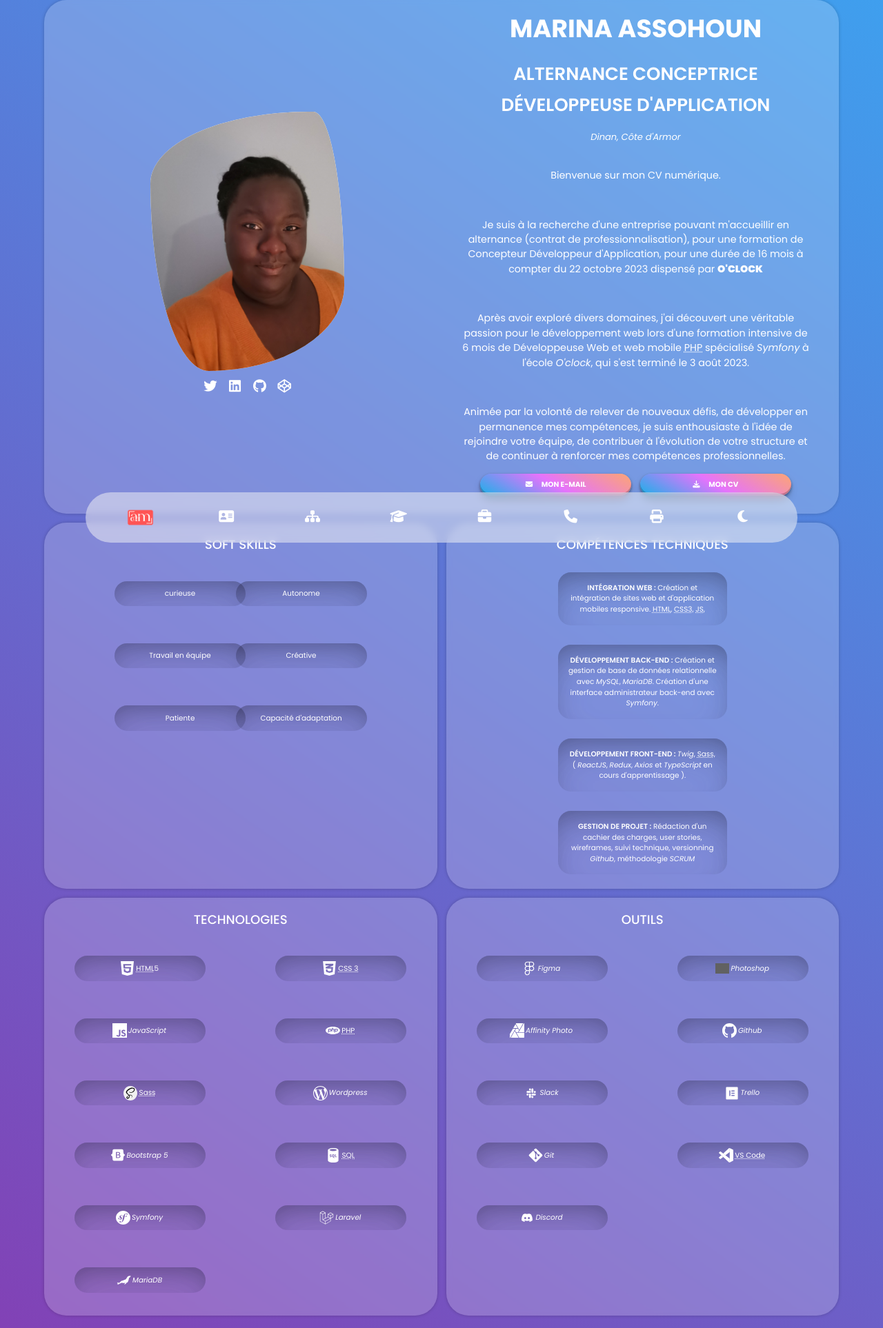
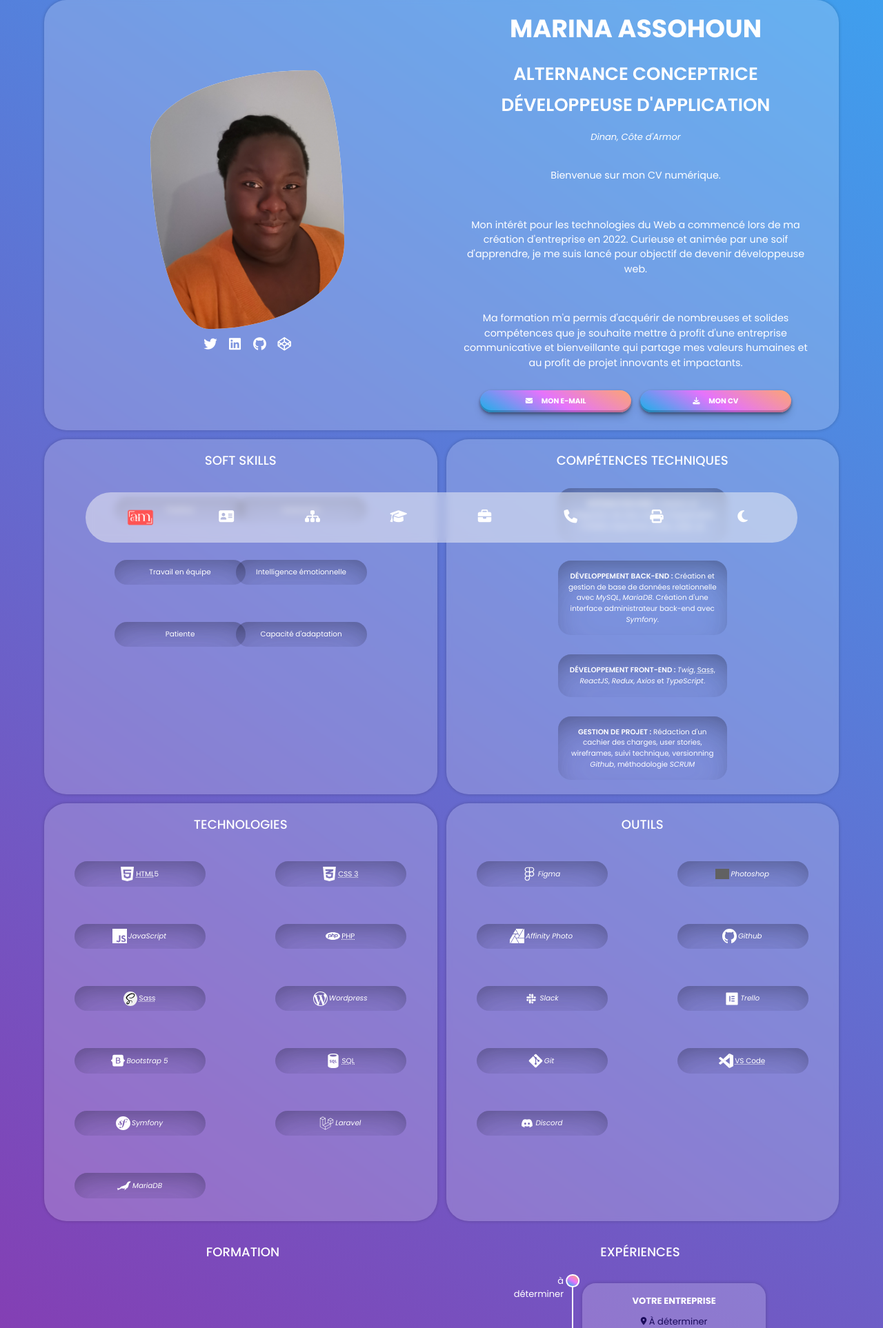
Before and after one commit to marinaassohoun/cv, a PHP site: page / in a window 1280 px wide. Shown: the top 1926 px of the page at 69% size. Run offline with PHP 8.4, Linux system fonts and the light colour scheme; some libraries are stand-ins or nearby versions; grey boxes are pictures that could not be loaded.

Commit message:
update meta and cv file

```diff
--- a/assets/css/responsive_tablet.css
+++ b/assets/css/responsive_tablet.css
@@ -50,6 +50,7 @@
   }
   .about__text {
     font-size: 1.1em;
+    margin-bottom: 1em;
   }
   /*** skill section ***/
 
--- a/index.html
+++ b/index.html
@@ -1,21 +1,23 @@
 <!DOCTYPE html>
-<html lang="fr">
+<html lang="fr" xmlns:og="http://ogp.me/ns#">
   <head>
     <meta charset="UTF-8" />
     <meta http-equiv="X-UA-Compatible" content="IE=edge" />
     <meta name="viewport" content="width=device-width, initial-scale=1.0" />
     <meta name="mobile-web-app-capable" content="yes" />
     <meta name="apple-mobile-web-app-status-bar-style" content="black" />
+    <meta name="theme-color" content="#000000" />
+    <meta name="geo.region" content="FR" />
 
-    <title>CV de Marina Assohoun - Développeuse Web</title>
+    <title>CV de Marina Assohoun - Développeuse PHP / Symfony</title>
 
     <meta
       name="description"
-      content="CV numérique de Marina ASSOHOUN. Développeuse Web, curieuse et passionnée. Je suis à la recherche d'un d'une alternance pour la formation de Concepteur Développeur d'Application. "
+      content="CV numérique de Marina ASSOHOUN - Développeuse PHP / Symfony, curieuse et passionnée. "
     />
     <meta
       name="keywords"
-      content="CV, développeuse web, back-end, HTML, CSS, JavaScript, Symfony"
+      content="CV, développeuse web, back-end, HTML, CSS, PHP, JavaScript, Symfony, Marina Assohoun, Assohoun, développeur web, développeur web junior, développeur dinan, développeur front-end, développeur back-end, développeur React, curriculum vitae, cv développeur, cv développeur web, cv développeur web junior, développeur junior, apprenant O'clock, développeur WordPress, développeur Symfony, développeur Laravel, développeuse, jeune développeuse web, développeur web PHP "
     />
 
     <meta name="author" content="Marina Assohoun" />
@@ -23,16 +25,22 @@
 
     <!-- SEO -->
 
-    <meta property="og:title" content="Marina Assohoun - Développeuse web" />
-    <!--  A modifier régulièrement -->
+    <!-- OG -->
+    <meta
+      property="og:title"
+      content="Marina Assohoun - Développeuse PHP / Symfony"
+    />
 
     <meta
       property="og:description"
-      content="CV numérique de Marina Assohoun, développeuse web, curieuse et passionnée. Je suis à la recherche d'une entreprise en alternance pour une formation de Concepteur Développeur d'Application débutant le 22 octobre 2023. "
+      content="CV numérique de Marina Assohoun, développeuse PHP / Symfony, curieuse et passionnée.  "
+    />
+    <meta
+      property="og:keywords"
+      content="CV, développeuse web, back-end, HTML, CSS, PHP, JavaScript, Symfony, Marina Assohoun, Assohoun, développeur web, développeur web junior, développeur dinan, développeur front-end, développeur back-end, développeur React, curriculum vitae, cv développeur, cv développeur web, cv développeur web junior, développeur junior, apprenant O'clock, développeur WordPress, développeur Symfony, développeur Laravel, développeuse, jeune développeuse web, développeur web PHP "
     />
     <meta property="canonical" href="https://marinaassohoun.github.io/cv/" />
     <meta property="language" content="fr" />
-    <meta name="geo.region" content="FR" />
     <meta
       property="og:image"
       content="https://marinaassohoun.github.io/cv/assets/images/am_logo.png"
@@ -279,33 +314,16 @@
               <p class="about__text">Bienvenue sur mon CV numérique.</p>
 
               <p class="about__text">
-                Je suis à la recherche d'une entreprise pouvant m'accueillir en
-                alternance (contrat de professionnalisation), pour une formation
-                de Concepteur Développeur d'Application, pour une durée de 16
-                mois à compter du
-                <time datetime="2023-10-22">22 octobre 2023</time> dispensé par
-                <a
-                  href="https://oclock.io/formations/alternance"
-                  target="_blank"
-                  alt="liens vers le Site Web d'O'Clock"
-                  >O'Clock</a
-                >
+                Mon intérêt pour les technologies du Web a commencé lors de ma
+                création d'entreprise en 2022. Curieuse et animée par une soif
+                d'apprendre, je me suis lancé pour objectif de devenir
+                développeuse web.
               </p>
               <p class="about__text">
-                Après avoir exploré divers domaines, j'ai découvert une
-                véritable passion pour le développement web lors d'une formation
-                intensive de 6 mois de
-                <span>Développeuse Web et web mobile</span>
-                <abbr title="PHP: Hypertext Preprocessor">PHP</abbr> spécialisé
-                <em>Symfony</em> à l'école <em>O'clock</em>, qui s'est terminé
-                le <time datetime="2023-08-03"> 3 août 2023</time>.
-              </p>
-              <p class="about__text">
-                Animée par la volonté de relever de nouveaux défis, de
-                développer en permanence mes compétences, je suis enthousiaste à
-                l'idée de rejoindre votre équipe, de contribuer à l'évolution de
-                votre structure et de continuer à renforcer mes compétences
-                professionnelles.
+                Ma formation m'a permis d'acquérir de nombreuses et solides
+                compétences que je souhaite mettre à profit d'une entreprise
+                communicative et bienveillante qui partage mes valeurs humaines
+                et au profit de projet innovants et impactants.
               </p>
               <div class="about__button grid u-no-print">
                 <a
@@ -341,8 +359,8 @@
                 <div class="card__item">
                   <span
                     class="card__item--text"
-                    aria-label="Compétence : Curieuse"
-                    >curieuse</span
+                    aria-label="Compétence : Positive"
+                    >Positive</span
                   >
                 </div>
               </div>
@@ -371,8 +389,8 @@
                 <div class="card__item">
                   <span
                     class="card__item--text"
-                    aria-label="Compétence : Créative"
-                    >Créative
+                    aria-label="Compétence : Intelligence émotionnelle"
+                    >Intelligence émotionnelle
                   </span>
                 </div>
               </div>
@@ -451,9 +469,8 @@
                     <em>Twig</em>,
                     <abbr title="Sass: Syntactically Awesome Style Sheet"
                       >Sass</abbr
-                    >, ( <em>ReactJS</em>, <em>Redux</em>, <em>Axios</em> et
-                    <em>TypeScript</em>
-                    en cours d'apprentissage ).
+                    >, <em>ReactJS</em>, <em>Redux</em>, <em>Axios</em> et
+                    <em>TypeScript</em>.
                   </div>
                 </div>
               </div>
```
Also changed, not shown: other parts of index.html (+34 -7 lines), README.md, 2 other files.
